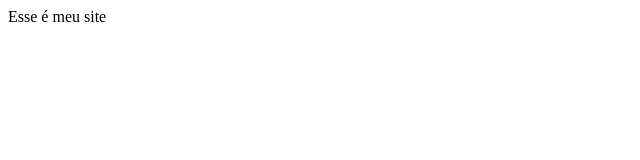
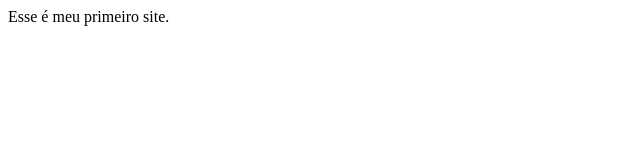
Before and after one commit to mcbcpl/Teste, a plain HTML site: page index.html in a window 1280 px wide. Shown: the full height of the page, 0-640 px from the left. Drawn offline with Linux system fonts and the light colour scheme.

Commit message:
Segunda alteração no arquivo index.html

```diff
--- a/index.html
+++ b/index.html
@@ -7,6 +7,6 @@
 </title>
 </head>
 <body>
-  Esse é meu site
+  Esse é meu primeiro site.
 </body>
 </html>
```
